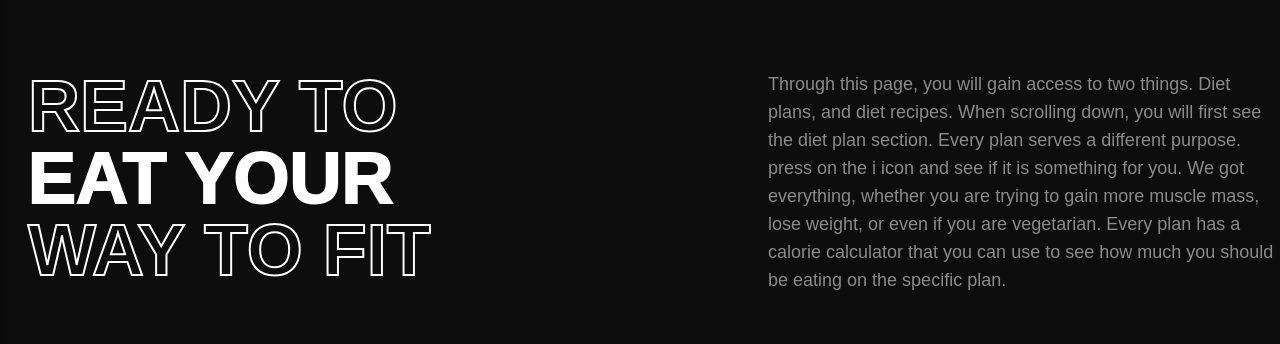
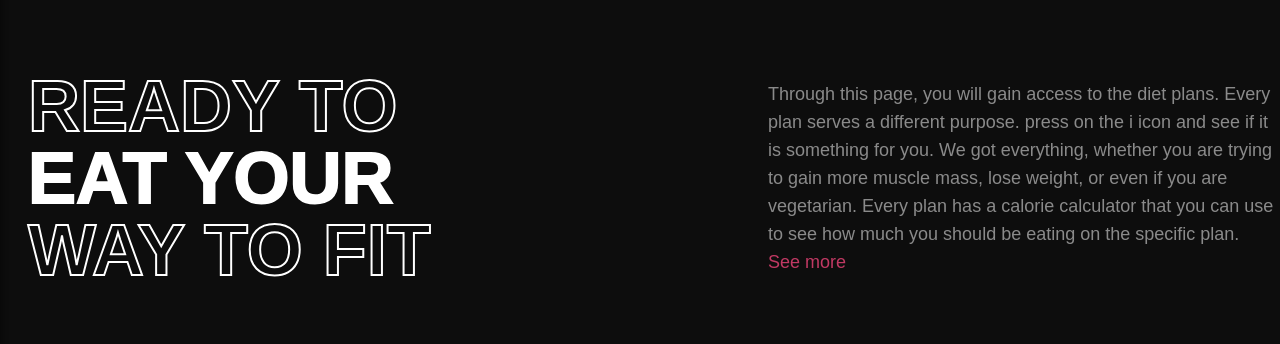
Before and after one commit to lucasjolibois54/lb-fitness, a Next.js app: page /membersonly/meals in a window 1280 px wide. Shown: the part 194-538 px from the top of the page. Built offline with nearby package versions, Linux system fonts and the light colour scheme; no server answers.

Commit message:
Update hero.js

```diff
--- a/components/meals/hero.js
+++ b/components/meals/hero.js
@@ -1,4 +1,5 @@
 import React from 'react'
+import Link from 'next/link'
 
 function hero() {
   return (
@@ -17,7 +18,8 @@ function hero() {
           </span>
         </h1>
 <div className="my-auto">
-        <p className=' md:text-lg sm:ml-7 max-w-lg px-5 sm:px-0 text-center sm:flex sm:justify-end mt-3 sm:mt-0 sm:text-left text-gray-subtext font-extralight'>Through this page, you will gain access to two things. Diet plans, and diet recipes. When scrolling down, you will first see the diet plan section. Every plan serves a different purpose. press on the i icon and see if it is something for you. We got everything, whether you are trying to gain more muscle mass, lose weight, or even if you are vegetarian. Every plan has a calorie calculator that you can use to see how much you should be eating on the specific plan.</p>
+        <p className=' md:text-lg sm:ml-7 max-w-lg px-5 sm:px-0 text-center sm:flex sm:justify-end mt-3 sm:mt-0 sm:text-left text-gray-subtext font-extralight'>Through this page, you will gain access to the diet plans. Every plan serves a different purpose. press on the i icon and see if it is something for you. We got everything, whether you are trying to gain more muscle mass, lose weight, or even if you are vegetarian. Every plan has a calorie calculator that you can use to see how much you should be eating on the specific plan.</p>
+        <Link href='#subHeroFood'><p className='md:text-lg sm:ml-7 max-w-lg px-5 sm:px-0 sm:flex sm:justify-start mt-3 sm:mt-0 sm:text-left transition duration-300 group transform hover:-translate-y-1 hover:shadow-2xl cursor-pointer text-left text-pink text-sm font-extralight'>See more</p></Link>
         </div>
 
         </div>
```
